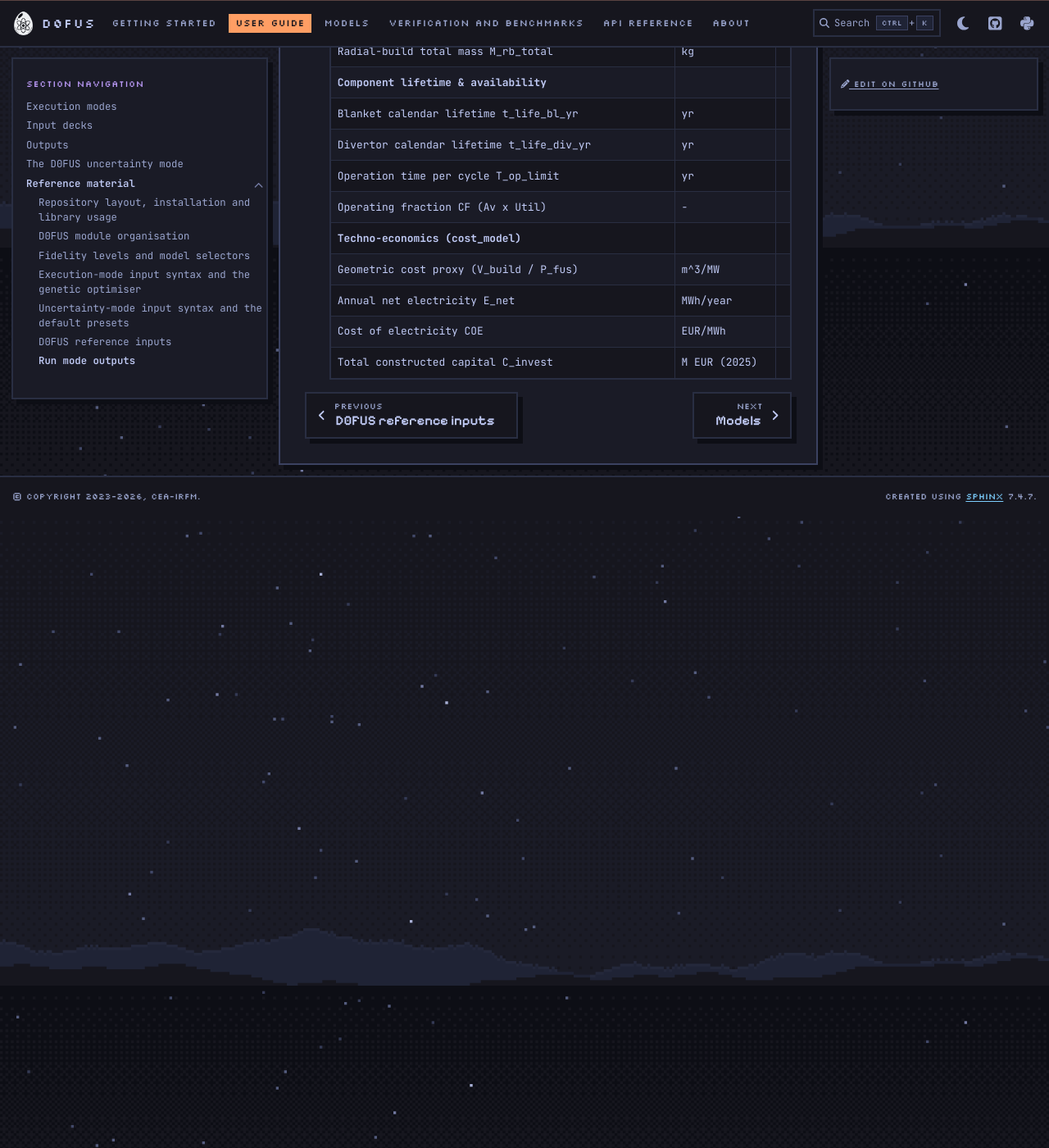
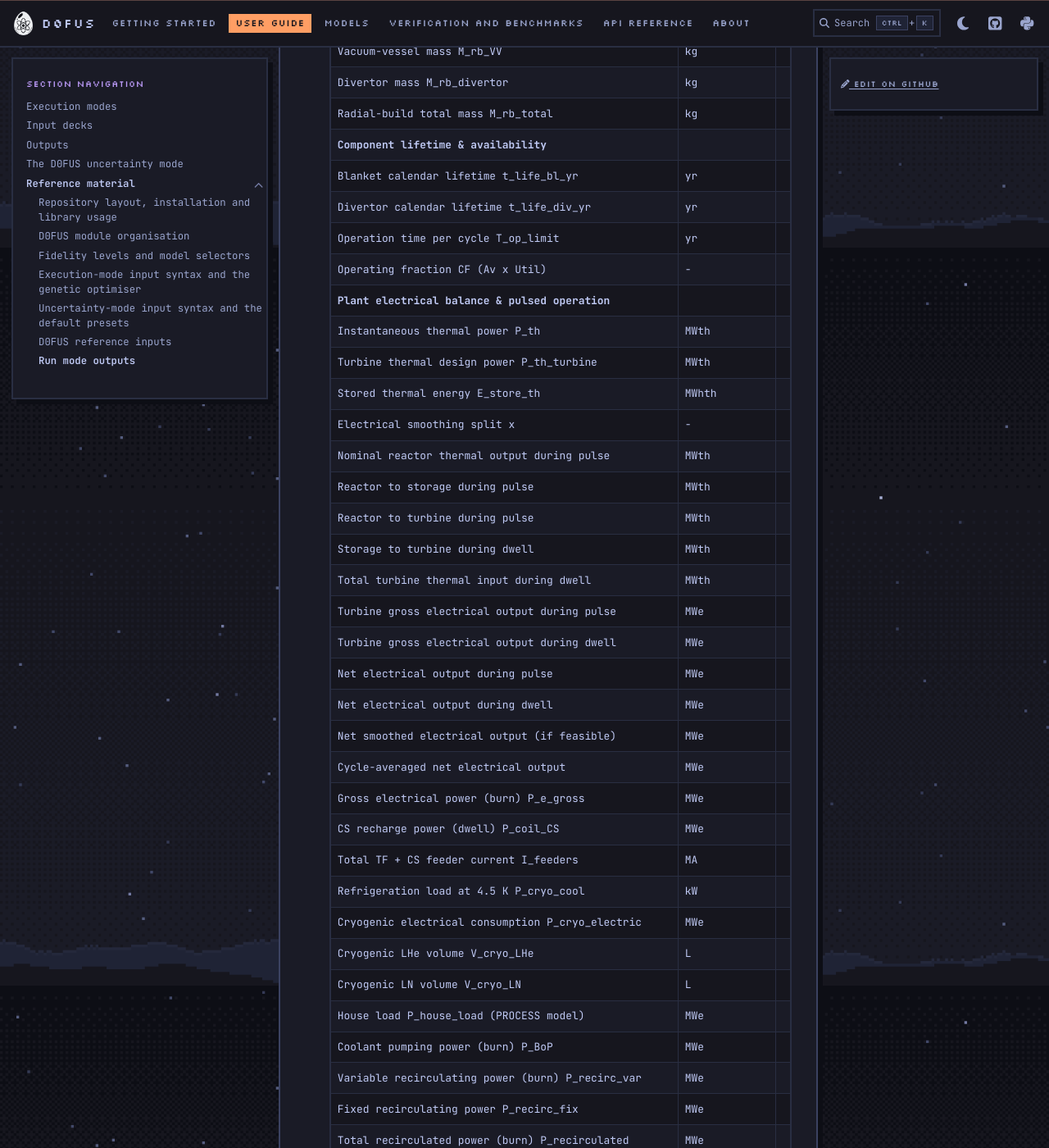
Before and after one commit to IRFM/D0FUS, a Sphinx documentation site: the page built from docs/user_guide/reference/run_outputs.md, in a window 1280 px wide and 1400 px high, scrolled down 6898 px. Shown: the whole window at 82% size. Built offline with Sphinx 7.4.7 and the PyData theme 0.15.4, drawn with Linux system fonts in a browser that asks for light colours; pages that are not in the unit, such as notebooks, are missing from menus; some of the changed text lies outside the part shown.

Commit message:
Document the electrical smoothing, blanket allocation and new outputs
Theory pages for the pulsed power balance and the blanket layer
allocation, run outputs reference (plant balance, lift factors), 18 run
figures, test instructions in the README. Report labels P_e_gross as the
burn value.

```diff
--- a/docs/user_guide/reference/run_outputs.md
+++ b/docs/user_guide/reference/run_outputs.md
@@ -107,6 +107,7 @@ This page lists the 167 scalar outputs of the Run mode, organised in 13 families
 | Divertor radiated power P_wall_div                 | MW           |     |
 | Neutron wall load Gamma_n                          | MW/m^2       |     |
 | **TF coil (winding pack, composition, structure)** |              |     |
+| TF lift factor LF_TF                               | \-           |     |
 | TF current density J_TF                            | A/m^2        |     |
 | TF radial thickness c_TF                           | m            |     |
 | TF winding-pack thickness c_WP                     | m            |     |
@@ -139,6 +140,7 @@ This page lists the 167 scalar outputs of the Run mode, organised in 13 families
 | TF insulator mass M_In_TF                          | kg           |     |
 | TF total mass M_total_TF                           | kg           |     |
 | **CS coil (winding pack, composition, structure)** |              |     |
+| CS lift factor LF_CS                               | \-           |     |
 | CS current density J_CS_1                          | A/m^2        |     |
 | CS field (alt.) B_CS2                              | T            |     |
 | CS current density (alt.) J_CS2                    | A/m^2        |     |
@@ -189,6 +191,37 @@ This page lists the 167 scalar outputs of the Run mode, organised in 13 families
 | Divertor calendar lifetime t_life_div_yr           | yr           |     |
 | Operation time per cycle T_op_limit                | yr           |     |
 | Operating fraction CF (Av x Util)                  | \-           |     |
+| **Plant electrical balance & pulsed operation**    |              |     |
+| Instantaneous thermal power P_th                   | MWth         |     |
+| Turbine thermal design power P_th_turbine          | MWth         |     |
+| Stored thermal energy E_store_th                   | MWhth        |     |
+| Electrical smoothing split x                       | \-           |     |
+| Nominal reactor thermal output during pulse        | MWth         |     |
+| Reactor to storage during pulse                    | MWth         |     |
+| Reactor to turbine during pulse                    | MWth         |     |
+| Storage to turbine during dwell                    | MWth         |     |
+| Total turbine thermal input during dwell           | MWth         |     |
+| Turbine gross electrical output during pulse       | MWe          |     |
+| Turbine gross electrical output during dwell       | MWe          |     |
+| Net electrical output during pulse                 | MWe          |     |
+| Net electrical output during dwell                 | MWe          |     |
+| Net smoothed electrical output (if feasible)       | MWe          |     |
+| Cycle-averaged net electrical output               | MWe          |     |
+| Gross electrical power (burn) P_e_gross            | MWe          |     |
+| CS recharge power (dwell) P_coil_CS                | MWe          |     |
+| Total TF + CS feeder current I_feeders             | MA           |     |
+| Refrigeration load at 4.5 K P_cryo_cool            | kW           |     |
+| Cryogenic electrical consumption P_cryo_electric   | MWe          |     |
+| Cryogenic LHe volume V_cryo_LHe                    | L            |     |
+| Cryogenic LN volume V_cryo_LN                      | L            |     |
+| House load P_house_load (PROCESS model)            | MWe          |     |
+| Coolant pumping power (burn) P_BoP                 | MWe          |     |
+| Variable recirculating power (burn) P_recirc_var   | MWe          |     |
+| Fixed recirculating power P_recirc_fix             | MWe          |     |
+| Total recirculated power (burn) P_recirculated     | MWe          |     |
+| Annual recirculated electricity E_recirculated     | MWh/year     |     |
+| Tritium burn per full-power year m_tritium_fpy     | kg/fpy       |     |
+| Annual tritium burn m_tritium                      | kg/year      |     |
 | **Techno-economics (cost_model)**                  |              |     |
 | Geometric cost proxy (V_build / P_fus)             | m^3/MW       |     |
 | Annual net electricity E_net                       | MWh/year     |     |
```
Also changed, not shown: other parts of docs/user_guide/reference/run_outputs.md (+1 -1 lines), README.md (+5 -1 lines), docs/theory/exhaust/performance.md (+14 -6 lines), docs/theory/radial_build/definition.md (+1 -1 lines), docs/user_guide/outputs.md (+3 -2 lines), 1 other file.
